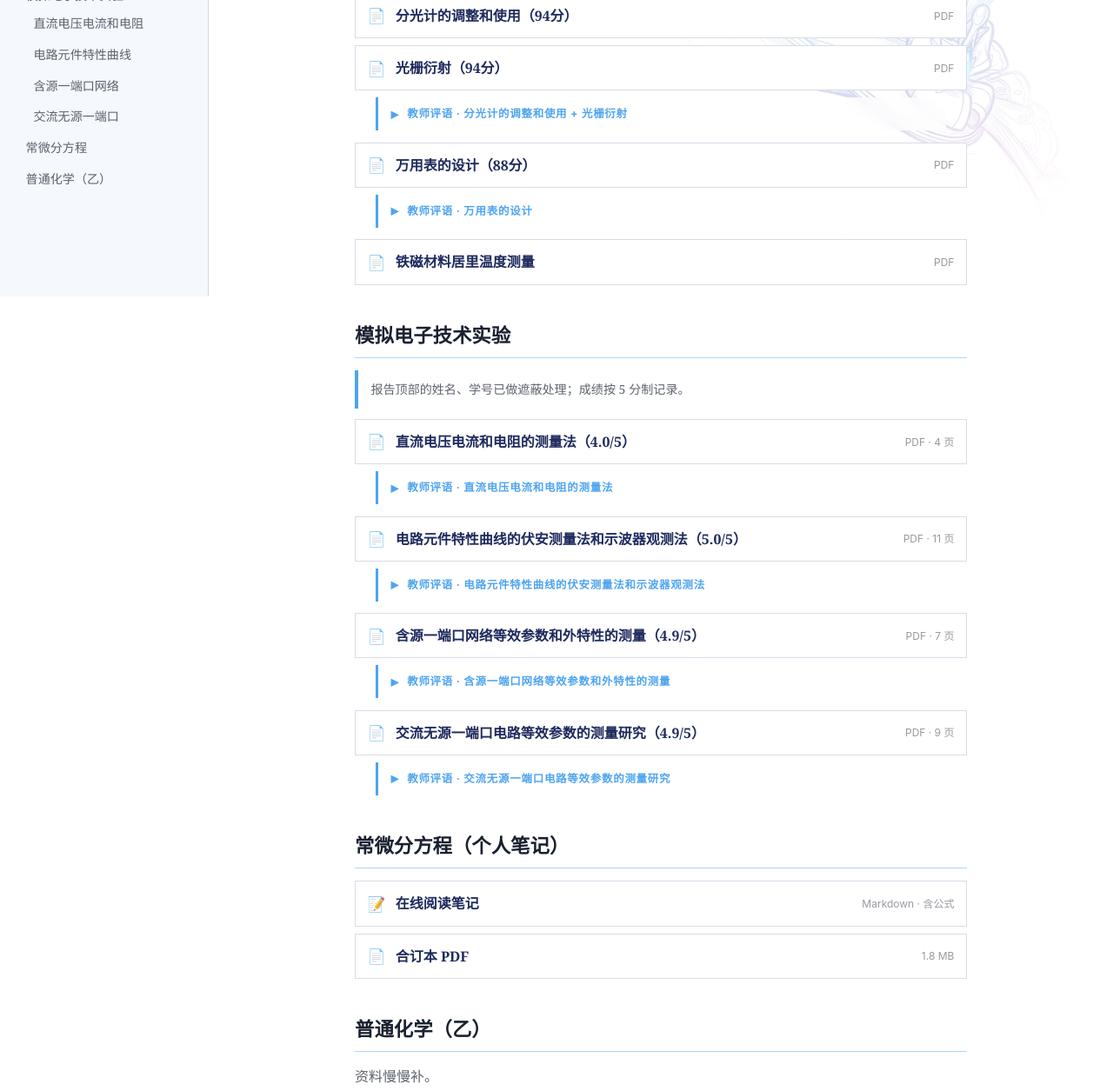
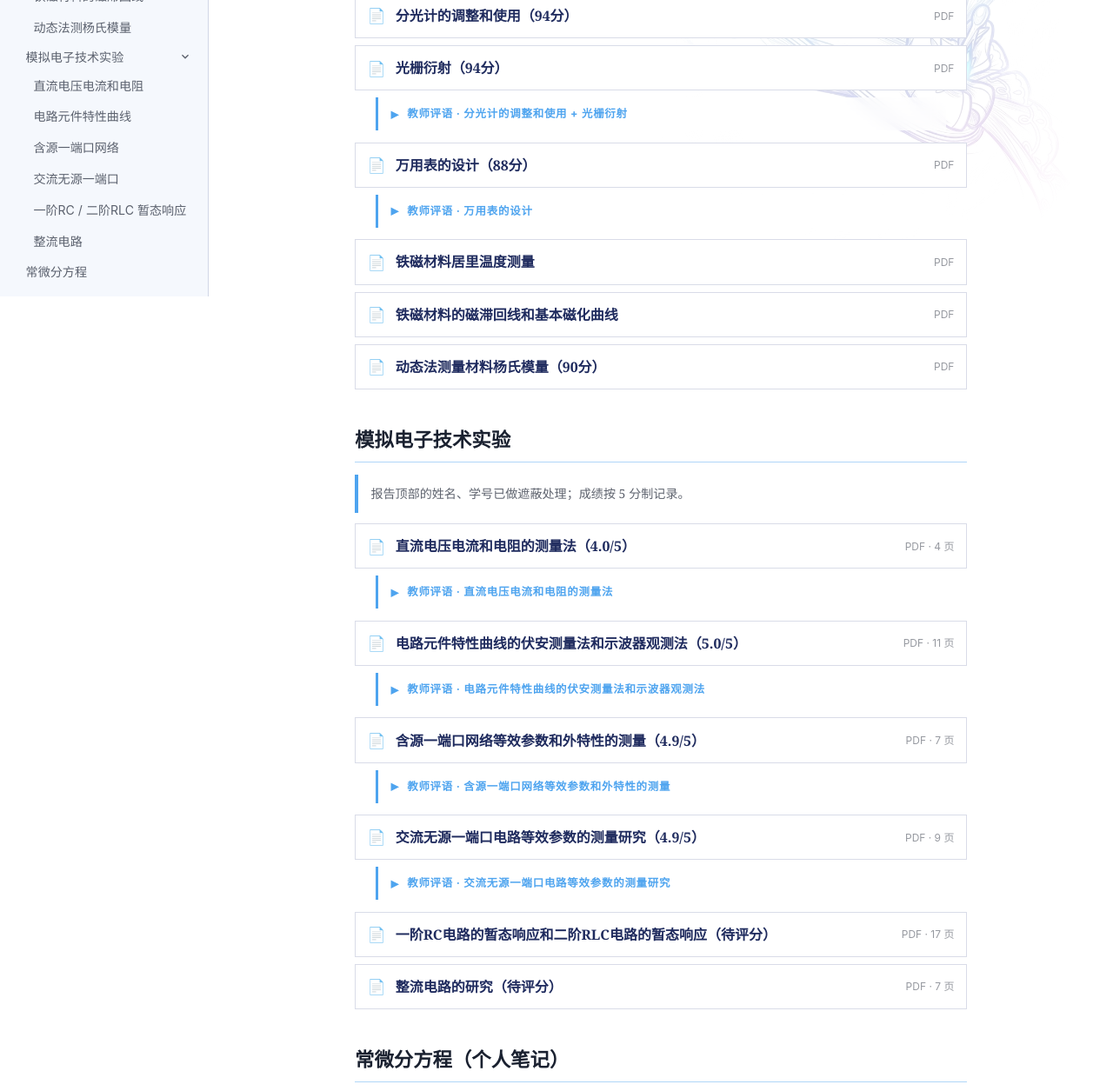
Before and after one commit to LINGYUAN66524/LINGYUAN66524.github.io, a plain HTML site: page courses.html in a window 1280 px wide. Shown: the part 460-1715 px from the top of the page at 87% size. Drawn offline with Linux system fonts and the light colour scheme.

Commit message:
content: 上传两份大物实验报告（铁磁材料磁滞回线、动态法测杨氏模量 90 分）与两份模电报告（一阶RC/二阶RLC 暂态响应、整流电路）

```diff
--- a/courses.html
+++ b/courses.html
@@ -68,6 +68,8 @@
                   <li class="md-nav__item"><a class="md-nav__link" href="#exp-gs">光栅衍射</a></li>
                   <li class="md-nav__item"><a class="md-nav__link" href="#exp-mul">万用表的设计</a></li>
                   <li class="md-nav__item"><a class="md-nav__link" href="#exp-tc">铁磁材料居里温度测量</a></li>
+                  <li class="md-nav__item"><a class="md-nav__link" href="#exp-hys">铁磁材料的磁滞回线</a></li>
+                  <li class="md-nav__item"><a class="md-nav__link" href="#exp-young">动态法测杨氏模量</a></li>
                 </ul>
               </li>
               <li class="md-nav__item md-nav__item--nested is-open">
@@ -80,6 +82,8 @@
                   <li class="md-nav__item"><a class="md-nav__link" href="#exp-va">电路元件特性曲线</a></li>
                   <li class="md-nav__item"><a class="md-nav__link" href="#exp-src">含源一端口网络</a></li>
                   <li class="md-nav__item"><a class="md-nav__link" href="#exp-ac">交流无源一端口</a></li>
+                  <li class="md-nav__item"><a class="md-nav__link" href="#exp-rc">一阶RC / 二阶RLC 暂态响应</a></li>
+                  <li class="md-nav__item"><a class="md-nav__link" href="#exp-rect">整流电路</a></li>
                 </ul>
               </li>
               <li class="md-nav__item"><a class="md-nav__link" href="#ode">常微分方程</a></li>
@@ -152,6 +156,16 @@
             <a href="files/铁磁材料居里温度测量.pdf" target="_blank" rel="noopener">铁磁材料居里温度测量</a>
             <span class="md-filelist__meta">PDF</span>
           </li>
+          <li id="exp-hys">
+            <span class="md-filelist__icon">📄</span>
+            <a href="files/铁磁材料的磁滞回线和基本磁化曲线.pdf" target="_blank" rel="noopener">铁磁材料的磁滞回线和基本磁化曲线</a>
+            <span class="md-filelist__meta">PDF</span>
+          </li>
+          <li id="exp-young">
+            <span class="md-filelist__icon">📄</span>
+            <a href="files/动态法测量材料杨氏模量.pdf" target="_blank" rel="noopener">动态法测量材料杨氏模量（90分）</a>
+            <span class="md-filelist__meta">PDF</span>
+          </li>
         </ul>
 
         <h2 id="modian">模拟电子技术实验<span class="md-anchor">#</span></h2>
@@ -209,6 +223,16 @@
               </div>
             </details>
           </li>
+          <li id="exp-rc">
+            <span class="md-filelist__icon">📄</span>
+            <a href="files/模电-一阶RC电路的暂态响应和二阶RLC电路的暂态响应.pdf" target="_blank" rel="noopener">一阶RC电路的暂态响应和二阶RLC电路的暂态响应（待评分）</a>
+            <span class="md-filelist__meta">PDF · 17 页</span>
+          </li>
+          <li id="exp-rect">
+            <span class="md-filelist__icon">📄</span>
+            <a href="files/模电-整流电路的研究.pdf" target="_blank" rel="noopener">整流电路的研究（待评分）</a>
+            <span class="md-filelist__meta">PDF · 7 页</span>
+          </li>
         </ul>
 
         <h2 id="ode">常微分方程（个人笔记）<span class="md-anchor">#</span></h2>
--- a/scripts/main.js
+++ b/scripts/main.js
@@ -162,6 +162,11 @@
     "exp-va": "courses",
     "exp-src": "courses",
     "exp-ac": "courses",
+    "exp-tc": "courses",
+    "exp-hys": "courses",
+    "exp-young": "courses",
+    "exp-rc": "courses",
+    "exp-rect": "courses",
     furina: "misc",
     snaps: "misc",
     chem: "courses",
```
Also changed, not shown: 4 other files.
